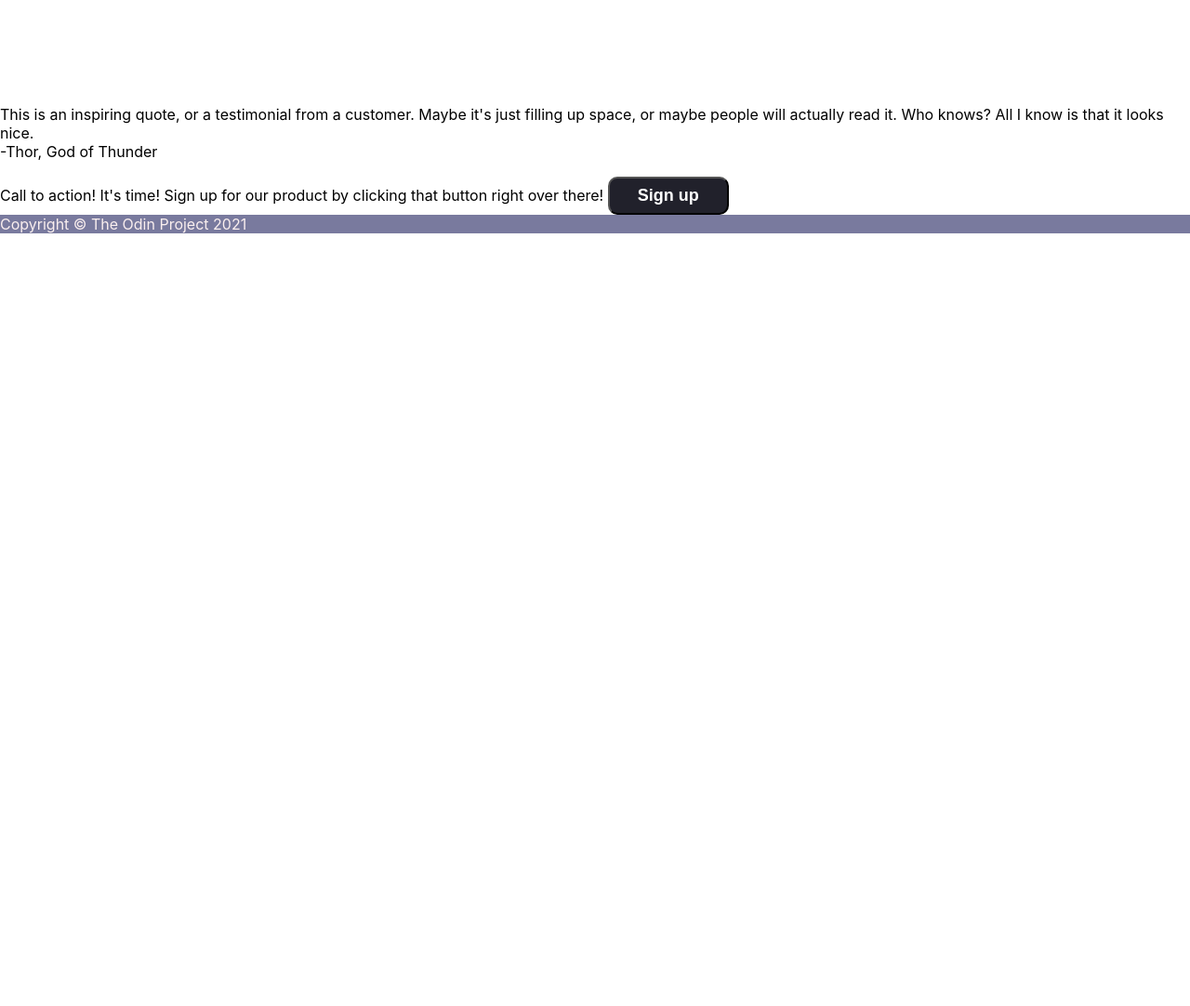
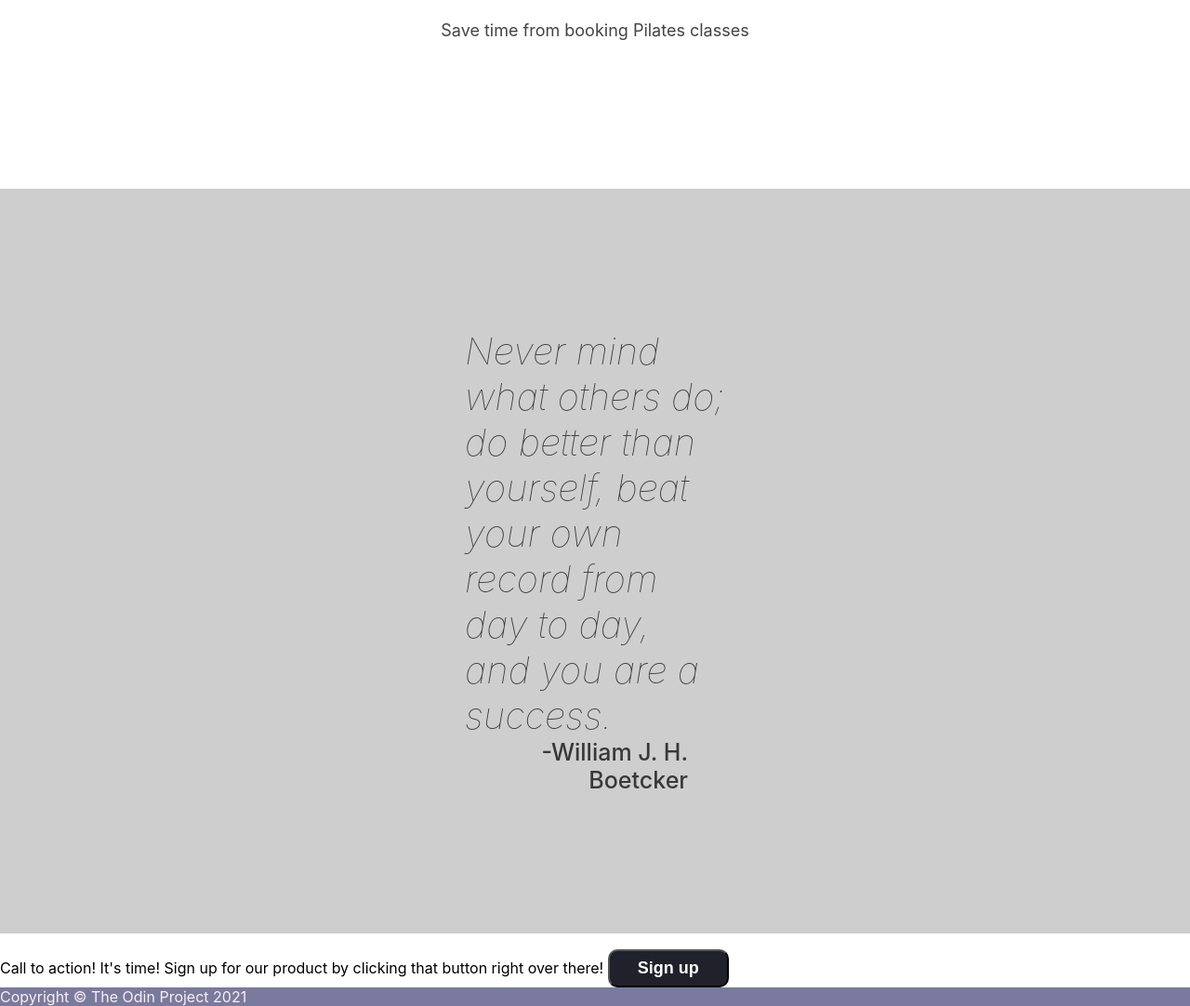
Before and after one commit to Armix18/Landing-Page, a plain HTML site: page index.html in a window 1280 px wide. Shown: the part 1319-2401 px from the top of the page at 93% size. Before the commit the page ends 1570 px from the top, so only its background shows below. Drawn offline with Linux system fonts and the light colour scheme.

Commit message:
Add main page - third section

```diff
--- a/index.html
+++ b/index.html
@@ -61,8 +61,10 @@
             </div>
         </div>
         <div class="second-section">
-            This is an inspiring quote, or a testimonial from a customer. Maybe it's just filling up space, or maybe people will actually read it. Who knows? All I know is that it looks nice.
-            <div class="author">-Thor, God of Thunder</div>
+            <div class="quote">
+                <em>Never mind what others do; do better than yourself, beat your own record from day to day, and you are a success.</em>
+                <div class="author">-William J. H. Boetcker</div>
+            </div>
         </div>
     </div>
     <div class="other-section">
--- a/style.css
+++ b/style.css
@@ -107,12 +107,12 @@ button:hover{
 }
 
 .first-section {
-    padding-bottom: 120px;
+    padding-bottom: 160px;
     text-align: center;
 }
 
 h2 {
-    margin: 50px;
+    margin: 65px;
     font-size: 36px;
 }
 
@@ -137,10 +137,25 @@ h2 {
 }
 
 .text-main {
-    padding-top: 10px;
+    padding-top: 20px;
     color: #434344;
 }
 
 .card {
     width: 280px 0px;
 }
+
+.second-section {
+    background-color: rgb(206, 206, 206);
+    padding: 150px 500px;
+    font-size: 40px;
+    font-weight: 100;
+    color: #383838;
+}
+
+.author {
+    text-align: end;
+    font-weight: 500;
+    font-size: 25px;
+    padding-right: 40px;
+}
```
